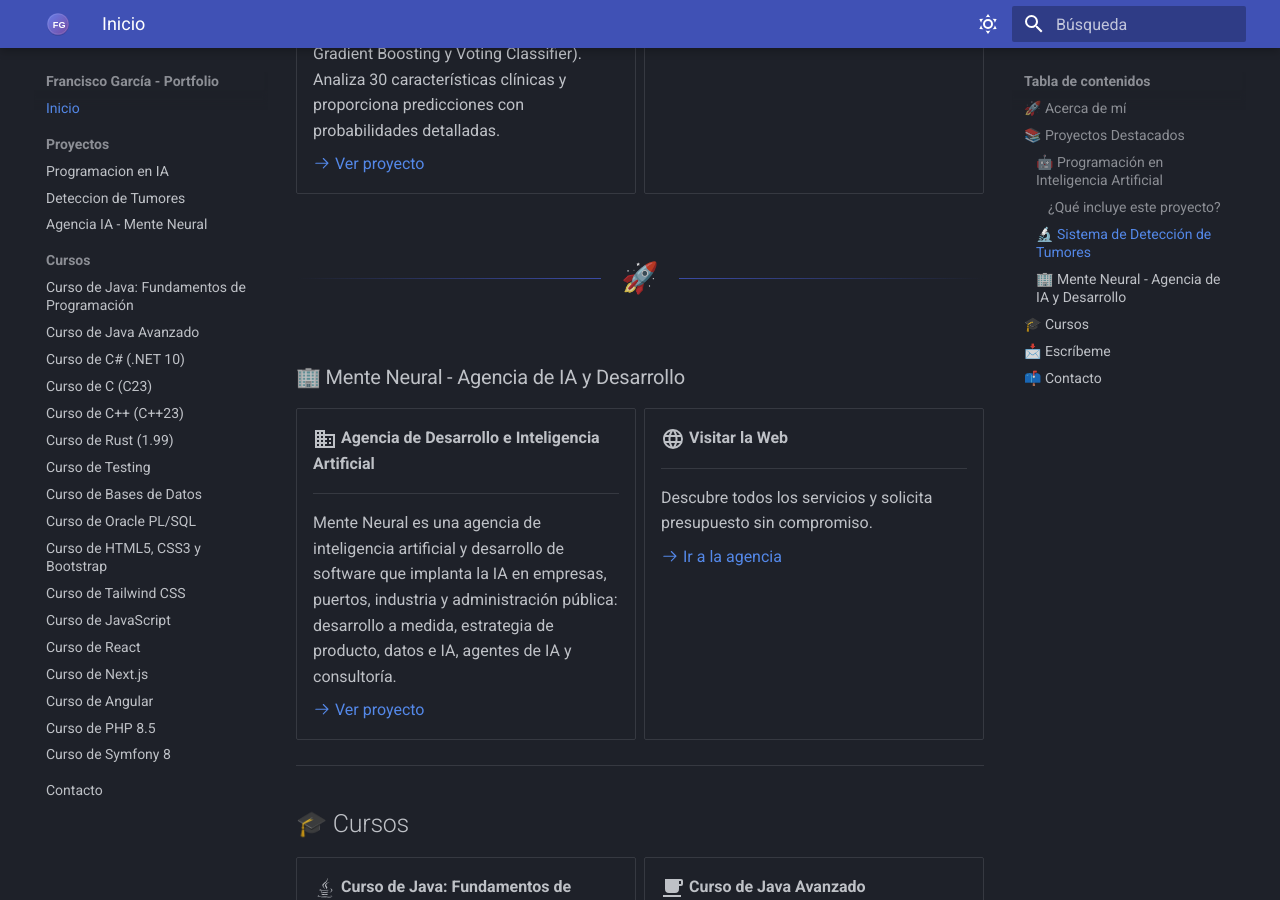
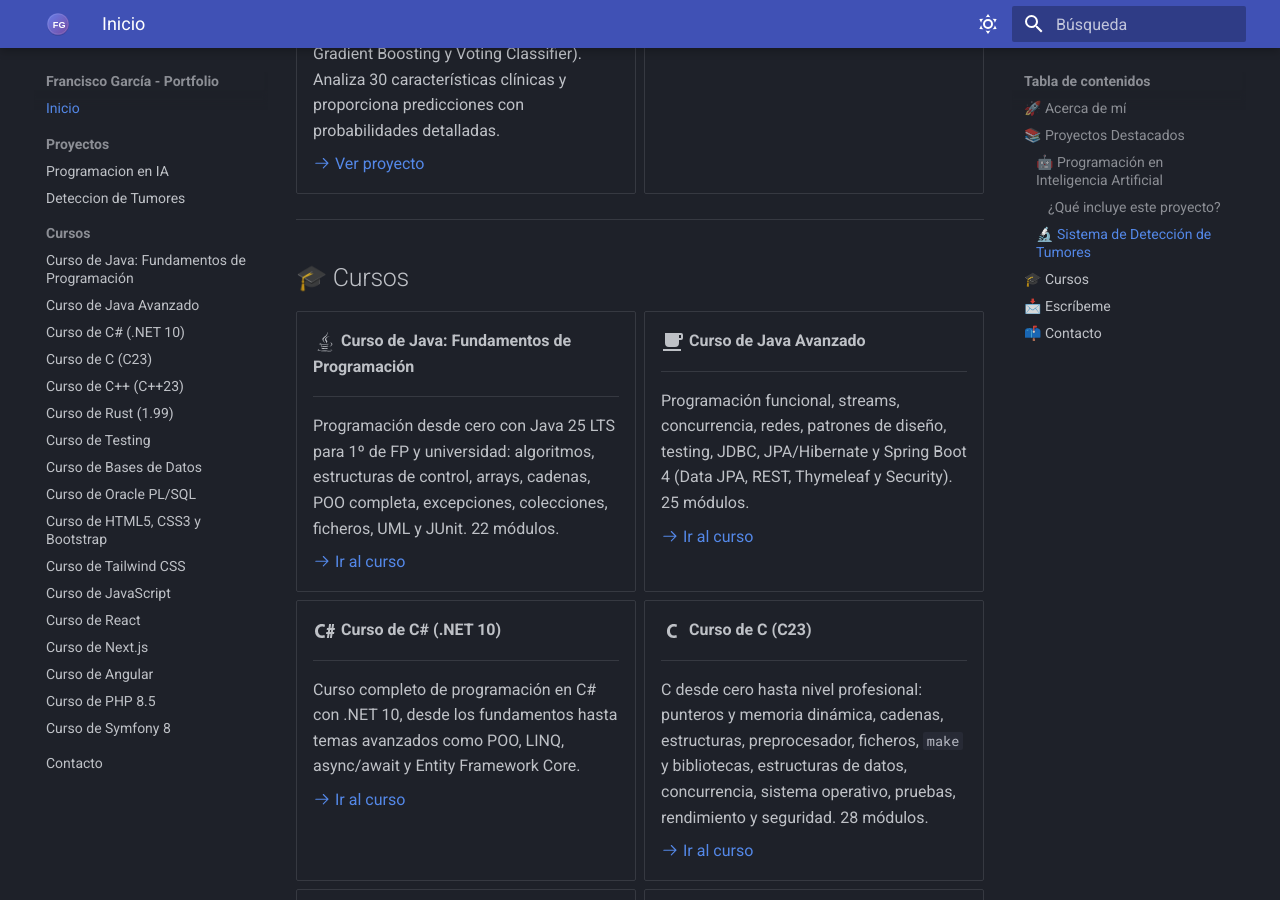
Before and after one commit to fmgarcia/fmgarcia.github.io, an MkDocs documentation site: the page built from docs/index.md, in a window 1280 px wide and 900 px high, scrolled down 1876 px. Built offline with MkDocs 1.6.1 and Material for MkDocs 9.7.7, drawn with Linux system fonts in a browser that asks for light colours; some of the changed text lies outside the part shown.

Commit message:
Quitar las referencias a la agencia Mente Neural
Se eliminan la sección de la portada, las tarjetas de contacto de Inicio
y Contacto, la página proyectos/agencia-ia.md y su entrada en el menú.

Co-Authored-By: Claude Opus 5.5 <noreply@anthropic.com>

```diff
--- a/docs/index.md
+++ b/docs/index.md
@@ -76,30 +76,6 @@ Este sitio web sirve como **puerta de entrada** a todos mis proyectos públicos,
     Accede directamente a la aplicación desplegada y realiza predicciones en tiempo real.
 
     [:octicons-arrow-right-24: Abrir aplicación](https://tumores.fmgarcia.com/){ target="_blank" }
-
-</div>
-
-<div class="fancy-divider"><span>🚀</span></div>
-
-### 🏢 Mente Neural - Agencia de IA y Desarrollo
-
-<div class="grid cards" markdown>
-
--   :material-domain:{ .lg .middle } **Agencia de Desarrollo e Inteligencia Artificial**
-
-    ---
-
-    Mente Neural es una agencia de inteligencia artificial y desarrollo de software que implanta la IA en empresas, puertos, industria y administración pública: desarrollo a medida, estrategia de producto, datos e IA, agentes de IA y consultoría.
-
-    [:octicons-arrow-right-24: Ver proyecto](proyectos/agencia-ia.md)
-
--   :material-web:{ .lg .middle } **Visitar la Web**
-
-    ---
-
-    Descubre todos los servicios y solicita presupuesto sin compromiso.
-
-    [:octicons-arrow-right-24: Ir a la agencia](https://www.menteneural.com/){ target="_blank" }
 
 </div>
 
@@ -335,14 +311,6 @@ Este sitio web sirve como **puerta de entrada** a todos mis proyectos públicos,
 
     [:octicons-arrow-right-24: Ver GitHub](https://github.com/fmgarcia){ target="_blank" }
 
--   :material-web:{ .lg .middle } **Agencia Mente Neural**
-
-    ---
-
-    ¿Tienes un proyecto? Solicita presupuesto sin compromiso
-
-    [:octicons-arrow-right-24: Contactar](https://www.menteneural.com/){ target="_blank" }
-
 </div>
 
 ---
--- a/mkdocs.yml
+++ b/mkdocs.yml
@@ -44,7 +44,6 @@ nav:
   - Proyectos:
     - Programacion en IA: https://fmgarcia.github.io/programacionIA.github.io/
     - Deteccion de Tumores: proyectos/deteccion-tumores.md
-    - Agencia IA - Mente Neural: proyectos/agencia-ia.md
   - Cursos:
     - "Curso de Java: Fundamentos de Programación": https://fmgarcia.github.io/CursosGithubIO/CursoJavaFundamentos/
     - Curso de Java Avanzado: https://fmgarcia.github.io/CursosGithubIO/CursoJavaAvanzado/
```
Also changed, not shown: docs/contacto.md (+0 -8 lines), docs/proyectos/agencia-ia.md (deleted, +0 -153 lines).
